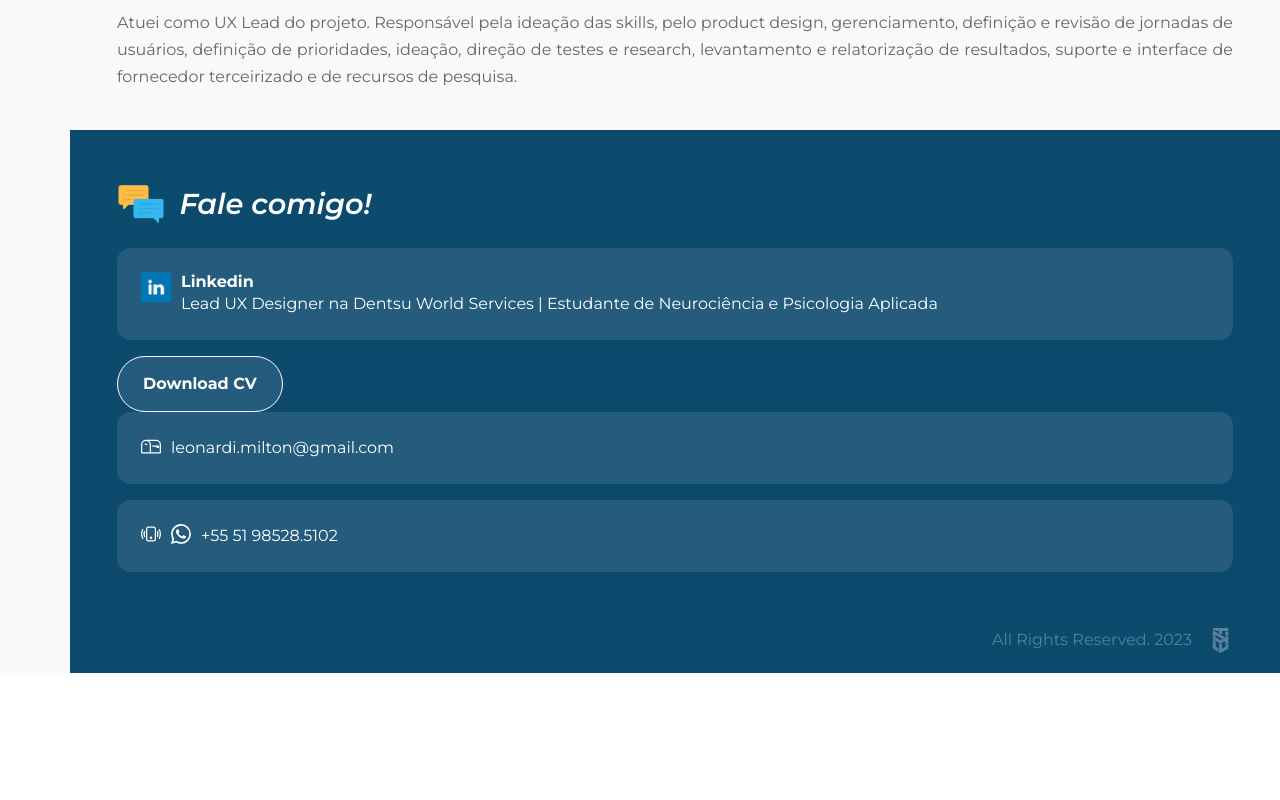
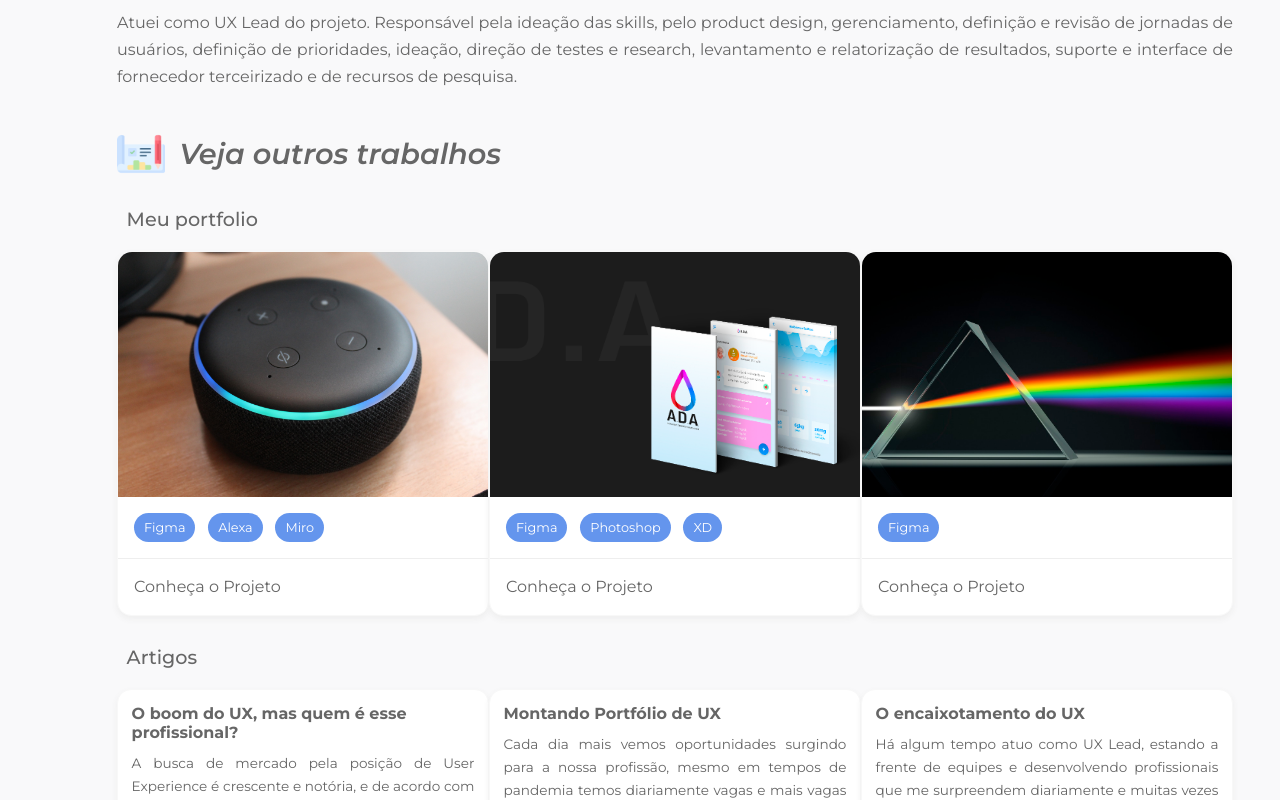
Before and after one commit to MiltonNeto/miltonneto.com.br, a Next.js app: page /ProjectAlexa in a window 1280 px wide. Shown: the part 5206-6006 px from the top of the page. Before the commit the page ends 5879 px from the top, so only its background shows below. Built offline with nearby package versions, Linux system fonts and the light colour scheme.

Commit message:
porftolio nos projetos

```diff
--- a/components/sections/SectionHowTo.tsx
+++ b/components/sections/SectionHowTo.tsx
@@ -5,14 +5,7 @@ import Image from 'next/legacy/image';
 
 export default function SectionHowTo(){
     return(
-
-        <Container>
-            <section id="HowTo">
-            <h3 className="sectionTitle">
-                <Image src="/images/icones/writing-color.png" width="48" height="48" alt="Como eu faço" className='sectionTitleIcon' />
-                <span>Como eu faço</span>
-            </h3>
-
+        <>
             <Row className="contentText">
                 Trabalhar com design de experiências digitais, é muito mais do que fazer telas bonitas, muitas vezes nem envolve "fazer telas". Nosso trabalho é criar soluções para serviços online e offline, tendo como direcionamento, os desejos, necessidades e "dores" de usuários para tornar o produtos, serviço, etc, mais fáceis, familiares ou agradáveis de serem usados.
             </Row>
@@ -182,7 +175,6 @@ export default function SectionHowTo(){
                     </div>
                 </Row>
             </Row>
-        </section>
-    </Container>
+        </>
     )
 }
--- a/components/sections/SectionItsMe.tsx
+++ b/components/sections/SectionItsMe.tsx
@@ -5,13 +5,7 @@ import { Container, Row, Col } from "reactstrap";
 
 export default function SectionItsMe(){
     return(
-        <Container>
-            <section id="ItsMe" className={styles.itsme}>
-                <h3 className="sectionTitle">
-                    <Image src="/images/icones/alien-color.png" width='48' height='48' alt="Quem sou eu na fila do pão?" className='sectionTitleIcon' />
-                    <span>Quem sou eu</span>
-                </h3>
-
+            <>
                 <Row>
                     <Col xs="12" xxl="8" className={styles.contentText}>
                         <p>
@@ -96,8 +90,6 @@ export default function SectionItsMe(){
                         </ul>
                     </Col>
                 </Row>
-
-            </section>
-        </Container>
+            </>
     )
 }
--- a/components/sections/SectionPortfolio.tsx
+++ b/components/sections/SectionPortfolio.tsx
@@ -7,13 +7,8 @@ import Link from 'next/link';
 
 export default function SectionWhatIDo(){
     return(
-        <Container>
-            <section id="WhatIDo">
-            <h3 className="sectionTitle">
-                <Image src="/images/icones/plan-color.png" layout='fixed' width={48} height={48} alt="O que eu faço" className="sectionTitleIcon" />
-                <span>O que eu faço</span>
-            </h3>
 
+            <>
             <Row className="subcontent">
                 <h4 className="subtitle">
                     <Image src="/images/icones/portfolio-color.png" layout='responsive' width={35} height={35} alt="Conheça meus trabalhos" />
@@ -92,7 +87,6 @@ export default function SectionWhatIDo(){
                 </div>
 
             </Row>
-            </section>
-        </Container>
+          </>
     )
 }
--- a/components/sections/SectionResume.tsx
+++ b/components/sections/SectionResume.tsx
@@ -5,14 +5,7 @@ import Image from "next/image";
 
 export default function SectionResume(){
     return(
-        <Container>
-            <section id="resume">
-                <h3 className="sectionTitle">
-                    <Image src="/images/icones/location-color.png" width="48" height="48" alt="sectionIcon" className="sectionTitleIcon"/>
-                    <span>Por onde eu já passei</span>
-                </h3>
-
-
+        <>
             <Row>
                 <ul className={styles.resumeList}>
                     <Col xxl="6">
@@ -165,8 +158,6 @@ export default function SectionResume(){
                     </Col>
                 </ul>
             </Row>
-
-            </section>
-        </Container>
+        </>
     )
 }
--- a/pages/ProjectAda.tsx
+++ b/pages/ProjectAda.tsx
@@ -3,6 +3,9 @@ import styles from '../styles/scss/pages/ProjectsPage.module.scss'
 import { Container, Row, Col } from "reactstrap";
 
 import Image from 'next/image';
+import SectionPortfolio from '../components/sections/SectionPortfolio'
+
+
 
 export default function ProjectAda(){
     return(
@@ -111,6 +114,13 @@ export default function ProjectAda(){
 
             </div>
 
+            <Row className={styles.sectionDivision}></Row>
+
+            <h3 className="sectionTitle">
+                  <Image src="/images/icones/plan-color.png" width='48' height='48' alt="O que eu faço" className="sectionTitleIcon" />
+                  <span>Veja outros trabalhos</span>
+              </h3>
+            <SectionPortfolio />
 
         </Row>
         </Container>
--- a/pages/ProjectAlexa.tsx
+++ b/pages/ProjectAlexa.tsx
@@ -3,6 +3,7 @@ import styles from '../styles/scss/pages/ProjectsPage.module.scss'
 import { Container, Row, Col } from "reactstrap";
 
 import Image from 'next/legacy/image';
+import SectionPortfolio from '../components/sections/SectionPortfolio'
 
 export default function ProjectAlexa(){
     return(
@@ -216,6 +217,14 @@ export default function ProjectAlexa(){
                 <h4 className={styles.sectionTitle}>Atuação</h4>
                 <p>Atuei como UX Lead do projeto. Responsável pela ideação das skills, pelo product design, gerenciamento, definição e revisão de jornadas de usuários, definição de prioridades, ideação, direção de testes e research, levantamento e relatorização de resultados, suporte e interface de fornecedor terceirizado e de recursos de pesquisa.</p>
 
+                <Row className={styles.breakline}></Row>
+
+                <h3 className="sectionTitle">
+                    <Image src="/images/icones/plan-color.png" width='48' height='48' alt="O que eu faço" className="sectionTitleIcon" />
+                    <span>Veja outros trabalhos</span>
+                </h3>
+                <SectionPortfolio />
+
             </Container>
                 <div className={styles.breakline}></div>
         </div>
--- a/pages/ProjectChapterUX.tsx
+++ b/pages/ProjectChapterUX.tsx
@@ -3,6 +3,8 @@ import styles from '../styles/scss/pages/ProjectsPage.module.scss'
 import { Container, Row, Col } from "reactstrap";
 
 import Image from 'next/image';
+
+import SectionPortfolio from '../components/sections/SectionPortfolio'
 
 export default function ProjectChapterUX(){
     return(
@@ -68,6 +70,15 @@ export default function ProjectChapterUX(){
             <h4 className={styles.sectionTitle}>Conhecendo o usuário</h4>
             <p>Antes de entender o que se esperava da minha posição como líder do chapter, precisava primeiro definir quem eram os meus usuários, e qual o tipo de entrega eles esperavam. Assim, fazendo uma análise do cenário, por analogia montei as seguintes definições:</p>
             </Row>
+
+            <Row className={styles.sectionDivision}></Row>
+
+            <h3 className="sectionTitle">
+                  <Image src="/images/icones/plan-color.png" width='48' height='48' alt="O que eu faço" className="sectionTitleIcon" />
+                  <span>Veja outros trabalhos</span>
+              </h3>
+            <SectionPortfolio />
+
         </Container>
         </>
     )
--- a/pages/index.tsx
+++ b/pages/index.tsx
@@ -1,4 +1,6 @@
 import Head from 'next/head'
+import { Container } from 'reactstrap'
+import Image from 'next/legacy/image'
 import Header from '../components/layouts/Header'
 import SectionItsMe from '../components/sections/SectionItsMe'
 import SectionPortfolio from '../components/sections/SectionPortfolio'
@@ -19,10 +21,41 @@ export default function Home() {
       <>
         <div className='main'>
           <Header />
-          <SectionItsMe />
-          <SectionPortfolio />
-          <SectionHowTo />
-          <SectionResume />
+
+          <Container>
+            <section id="ItsMe" className="itsme">
+                <h3 className="sectionTitle">
+                    <Image src="/images/icones/alien-color.png" width='48' height='48' alt="Quem sou eu na fila do pão?" className='sectionTitleIcon' />
+                    <span>Quem sou eu</span>
+                </h3>
+                <SectionItsMe />
+            </section>
+
+            <section id="WhatIDo">
+              <h3 className="sectionTitle">
+                  <Image src="/images/icones/plan-color.png" width='48' height='48' alt="O que eu faço" className="sectionTitleIcon" />
+                  <span>O que eu faço</span>
+              </h3>
+              <SectionPortfolio />
+            </section>
+
+            <section id="HowTo">
+            <h3 className="sectionTitle">
+                <Image src="/images/icones/writing-color.png" width='48' height= '48' alt="Como eu faço" className='sectionTitleIcon' />
+                <span>Como eu faço</span>
+            </h3>
+              <SectionHowTo />
+            </section>
+
+            <section id="resume">
+                <h3 className="sectionTitle">
+                    <Image src="/images/icones/location-color.png" width= '48' height= '48' alt="sectionIcon" className="sectionTitleIcon"/>
+                    <span>Por onde eu já passei</span>
+                </h3>
+              <SectionResume />
+            </section>
+          </Container>
+
         </div>
       </>
     </>
```
